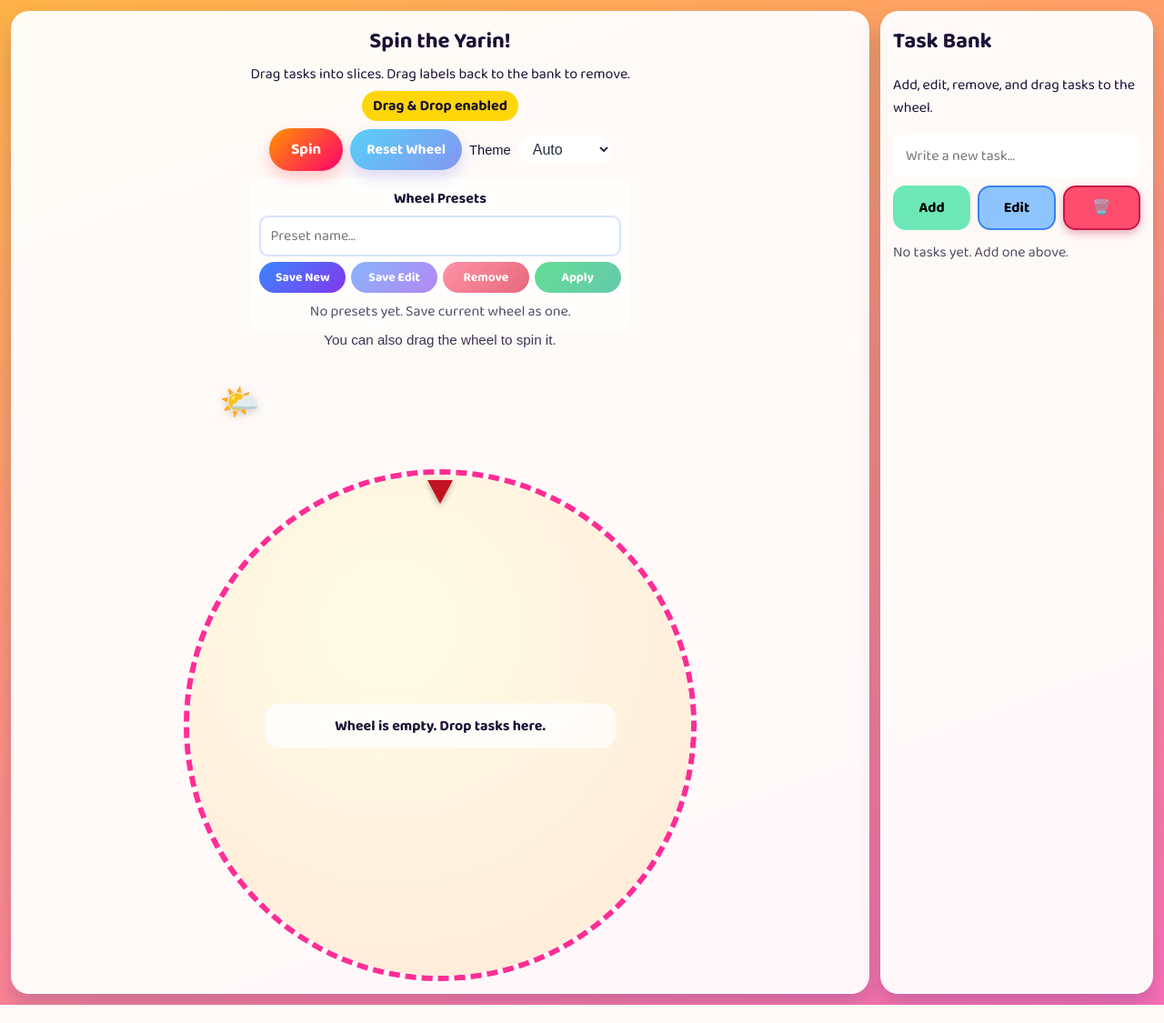
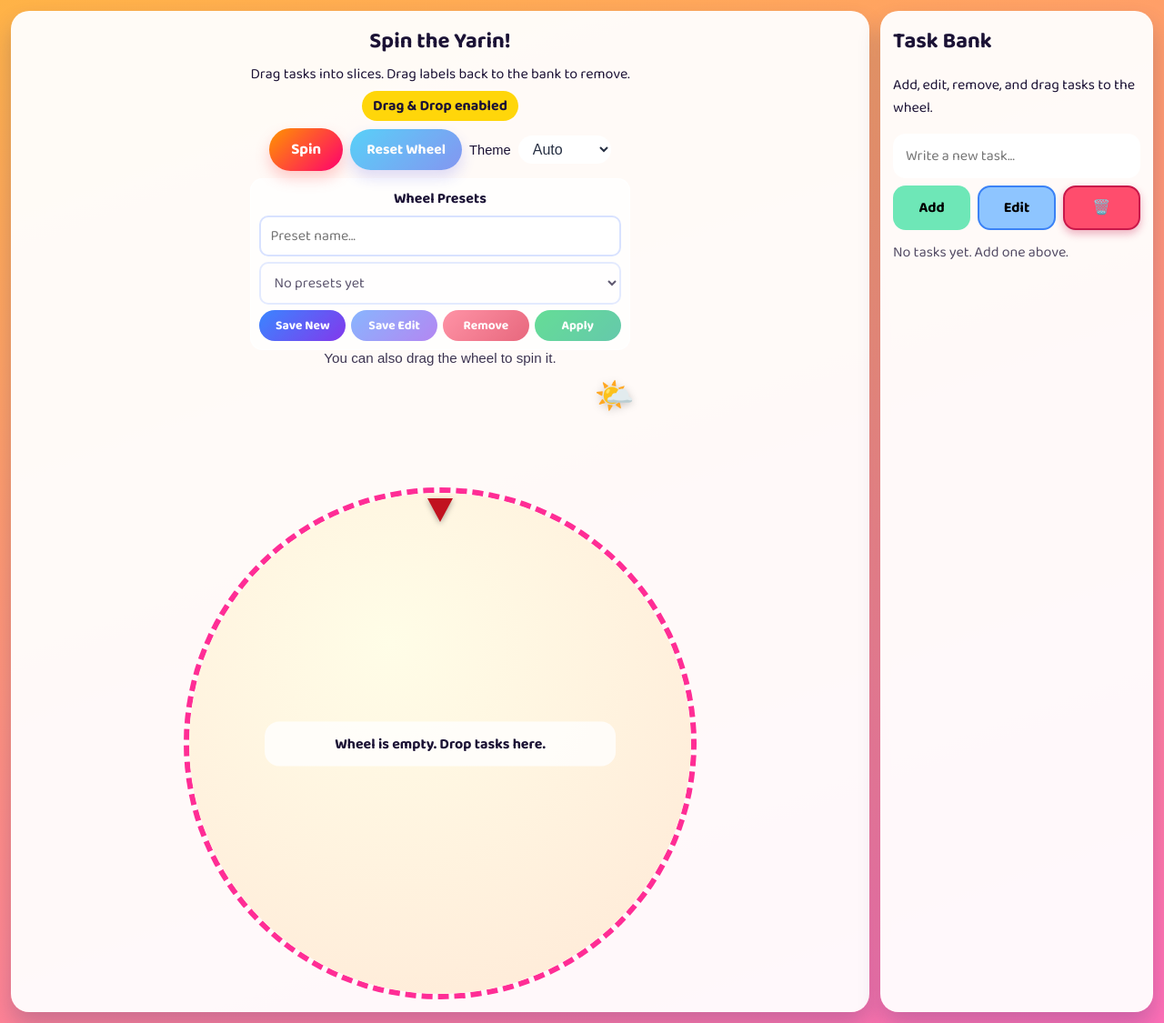
Before and after one commit to Shai2u/spin_the_wheel_game, a Django app: page / in a window 1280 px wide. Shown: the whole page at 91% size. Run offline with Django 4.2, Linux system fonts and the light colour scheme; data comes from the database, SQL or seed files in the repository; data that the repository does not hold is empty.

Commit message:
Enhance preset selection UI in Wheelgame: replace the preset list with a dropdown for easier selection, improve styling for the preset select component, and remove outdated preset list functionality to streamline user experience.

```diff
--- a/static/wheelgame/app.js
+++ b/static/wheelgame/app.js
@@ -59,6 +59,8 @@ function getRandomUnit() {
 }
 
 function getSkyObject(theme, hour) {
+  const upperRightSun = { left: 84, top: 16 };
+
   function arcPosition(progress) {
     const clamped = Math.min(1, Math.max(0, progress));
     const angle = Math.PI - Math.PI * clamped;
@@ -72,16 +74,13 @@ function getSkyObject(theme, hour) {
   }
 
   if (theme === "dawn") {
-    const pos = arcPosition(0.15);
-    return { icon: "🌤️", ...pos };
+    return { icon: "🌤️", ...upperRightSun };
   }
   if (theme === "morning") {
-    const pos = arcPosition(0.5);
-    return { icon: "☀️", ...pos };
+    return { icon: "☀️", ...upperRightSun };
   }
   if (theme === "sunset") {
-    const pos = arcPosition(0.85);
-    return { icon: "🌇", ...pos };
+    return { icon: "🌇", ...upperRightSun };
   }
   if (theme === "night") {
     const pos = arcPosition(0.62);
@@ -90,9 +89,7 @@ function getSkyObject(theme, hour) {
 
   // Auto mode: daytime sun and nighttime moon moving over the same upper-half arc.
   if (hour >= 6 && hour < 18) {
-    const daytimeProgress = (hour - 6) / 12;
-    const pos = arcPosition(daytimeProgress);
-    return { icon: "☀️", ...pos };
+    return { icon: "☀️", ...upperRightSun };
   }
 
   const nightProgress = hour >= 18 ? (hour - 18) / 12 : (hour + 6) / 12;
@@ -893,12 +890,6 @@ function App() {
     setError("");
   }
 
-  function selectPreset(preset) {
-    setSelectedPresetId(preset.id);
-    setPresetName(preset.name);
-    setError("");
-  }
-
   return (
     <main className="app-shell">
       <section className="wheel-area">
@@ -952,6 +943,29 @@ function App() {
                 dir={isHebrewText(presetName) ? "rtl" : "ltr"}
               />
             </div>
+            <div className="preset-row">
+              <select
+                className="preset-select"
+                value={selectedPresetId || ""}
+                onChange={(event) => {
+                  const nextId = event.target.value || null;
+                  setSelectedPresetId(nextId);
+                  const preset = presets.find((item) => item.id === nextId);
+                  setPresetName(preset ? preset.name : "");
+                  setError("");
+                }}
+                disabled={isSpinning || !presets.length}
+              >
+                <option value="">
+                  {presets.length ? "Select preset..." : "No presets yet"}
+                </option>
+                {presets.map((preset) => (
+                  <option key={preset.id} value={preset.id}>
+                    {preset.name}
+                  </option>
+                ))}
+              </select>
+            </div>
             <div className="preset-actions">
               <button
                 type="button"
@@ -986,25 +1000,6 @@ function App() {
                 Apply
               </button>
             </div>
-            <ul className="preset-list">
-              {presets.length ? (
-                presets.map((preset) => (
-                  <li key={preset.id}>
-                    <button
-                      type="button"
-                      className={`preset-item ${
-                        selectedPresetId === preset.id ? "is-selected" : ""
-                      } ${isHebrewText(preset.name) ? "rtl-text" : "ltr-text"}`}
-                      onClick={() => selectPreset(preset)}
-                    >
-                      {preset.name}
-                    </button>
-                  </li>
-                ))
-              ) : (
-                <li className="empty-state">No presets yet. Save current wheel as one.</li>
-              )}
-            </ul>
           </div>
           <p className="wheel-help">You can also drag the wheel to spin it.</p>
           {winnerTaskId ? (
--- a/static/wheelgame/styles.css
+++ b/static/wheelgame/styles.css
@@ -439,6 +439,16 @@ body.theme-night {
   background: #fff;
 }
 
+.preset-select {
+  width: 100%;
+  border: 2px solid #d8e2ff;
+  border-radius: 10px;
+  padding: 8px 10px;
+  font: inherit;
+  background: #fff;
+  color: #1b1235;
+}
+
 .preset-actions {
   display: grid;
   grid-template-columns: repeat(4, minmax(0, 1fr));
@@ -470,33 +480,6 @@ body.theme-night {
   cursor: not-allowed;
 }
 
-.preset-list {
-  margin: 8px 0 0;
-  padding: 0;
-  list-style: none;
-  max-height: 128px;
-  overflow: auto;
-}
-
-.preset-list li + li {
-  margin-top: 4px;
-}
-
-.preset-item {
-  width: 100%;
-  border: 2px solid transparent;
-  border-radius: 10px;
-  background: #fff;
-  padding: 7px 10px;
-  font: inherit;
-  cursor: pointer;
-}
-
-.preset-item.is-selected {
-  border-color: #3a86ff;
-  background: #e8f0ff;
-}
-
 @media (max-width: 1100px) {
   .app-shell {
     grid-template-columns: 1fr;
```
